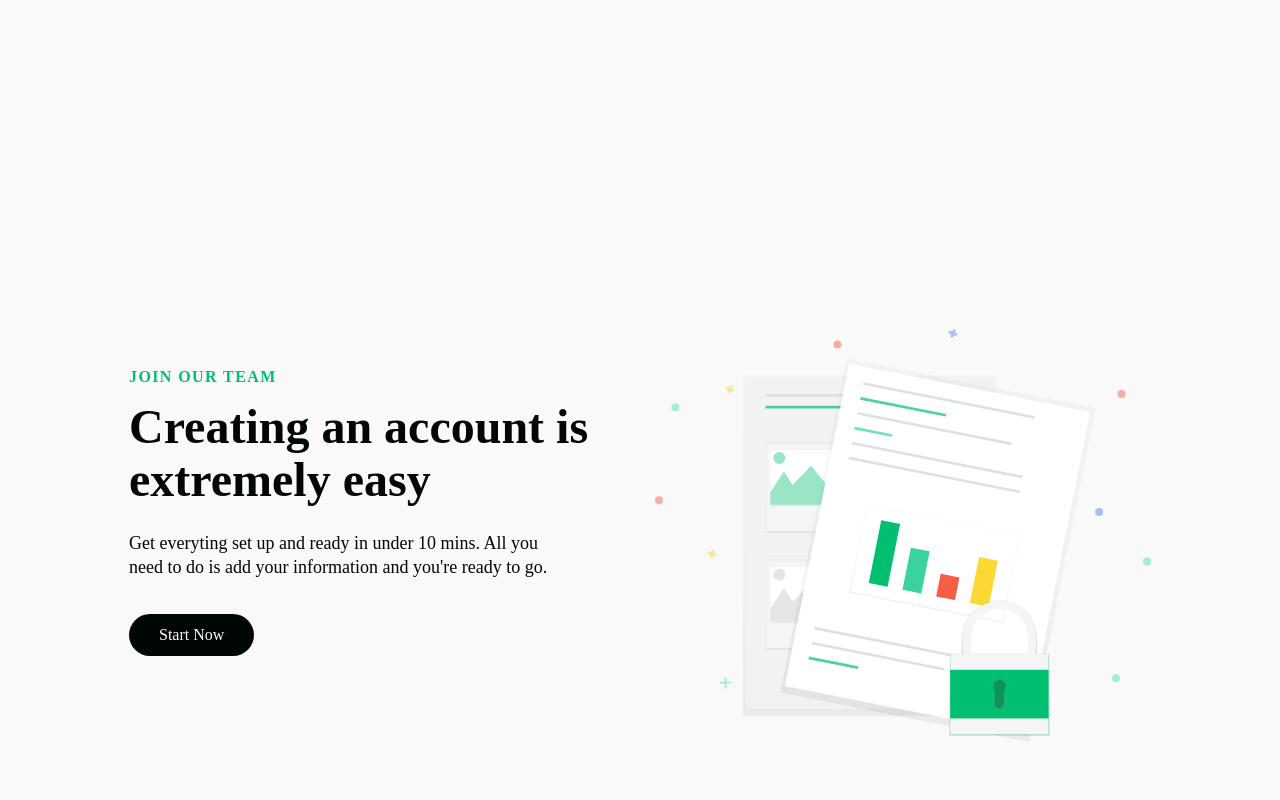
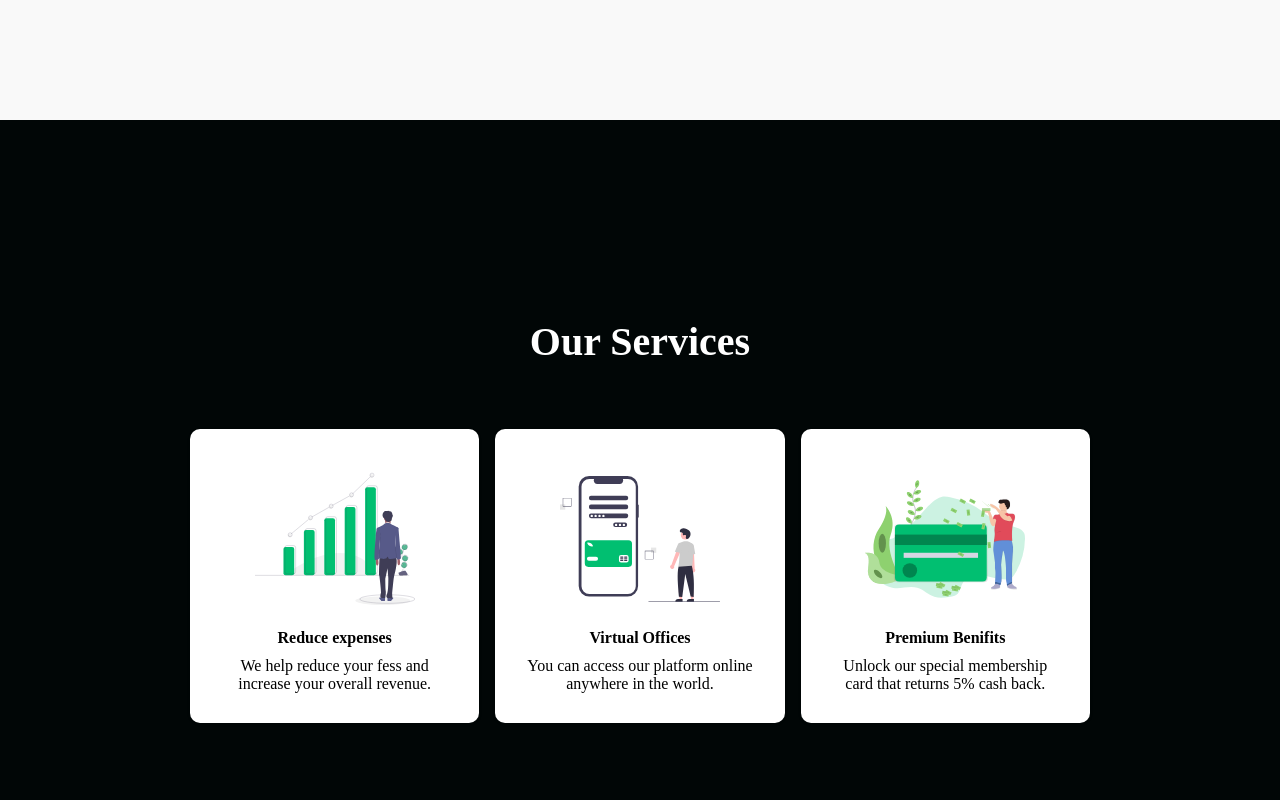
Before and after one commit to krsnachaitanya/Dolla-React-Website-Using-Styled-Components, a React (Create React App) app: page / in a window 1280 px wide. Shown: the part 2400-3200 px from the top of the page. Built offline with nearby package versions, Linux system fonts and the light colour scheme.

Commit message:
create and style services component

```diff
--- /dev/null
+++ b/src/components/services/index.jsx
@@ -0,0 +1,46 @@
+import React from "react";
+import {
+  ServicesCard,
+  ServicesContainer,
+  ServicesH1,
+  ServicesH2,
+  ServicesIcon,
+  ServicesP,
+  ServicesWrapper,
+} from "./services.styled";
+import Icon1 from "../../images/svg-3.svg";
+import Icon2 from "../../images/svg-6.svg";
+import Icon3 from "../../images/svg-5.svg";
+
+const Services = () => {
+  return (
+    <ServicesContainer id="services">
+      <ServicesH1>Our Services</ServicesH1>
+      <ServicesWrapper>
+        <ServicesCard>
+          <ServicesIcon src={Icon1} />
+          <ServicesH2>Reduce expenses</ServicesH2>
+          <ServicesP>
+            We help reduce your fess and increase your overall revenue.
+          </ServicesP>
+        </ServicesCard>
+        <ServicesCard>
+          <ServicesIcon src={Icon2} />
+          <ServicesH2>Virtual Offices</ServicesH2>
+          <ServicesP>
+            You can access our platform online anywhere in the world.
+          </ServicesP>
+        </ServicesCard>
+        <ServicesCard>
+          <ServicesIcon src={Icon3} />
+          <ServicesH2>Premium Benifits</ServicesH2>
+          <ServicesP>
+            Unlock our special membership card that returns 5% cash back.
+          </ServicesP>
+        </ServicesCard>
+      </ServicesWrapper>
+    </ServicesContainer>
+  );
+};
+
+export default Services;
--- /dev/null
+++ b/src/components/services/services.styled.js
@@ -0,0 +1,81 @@
+import styled from "styled-components";
+
+export const ServicesContainer = styled.div`
+  height: 800px;
+  display: flex;
+  flex-direction: column;
+  justify-content: center;
+  align-items: center;
+  background: #010606;
+
+  @media screen and (max-width: 768px) {
+    height: 1100px;
+  }
+
+  @media screen and (max-width: 480px) {
+    height: 1300px;
+  }
+`;
+
+export const ServicesWrapper = styled.div`
+  max-width: 1000px;
+  margin: 0 auto;
+  display: grid;
+  grid-template-columns: 1fr 1fr 1fr;
+  align-items: center;
+  grid-gap: 16px;
+  padding: 0 50px;
+
+  @media screen and (max-width: 1000px) {
+    grid-template-columns: 1fr 1fr;
+  }
+
+  @media screen and (max-width: 768px) {
+    grid-template-columns: 1fr;
+  }
+`;
+
+export const ServicesCard = styled.div`
+  background: #fff;
+  display: flex;
+  flex-direction: column;
+  justify-content: flex-start;
+  align-items: center;
+  border-radius: 10px;
+  max-height: 340px;
+  padding: 30px;
+  box-shadow: 0 1px 3px rgba(0, 0, 0, 0.2);
+  transition: all 0.2s ease-in-out;
+
+  &:hover {
+    transform: scale(1.02);
+    transition: all 0.2s ease-in-out;
+    cursor: pointer;
+  }
+`;
+
+export const ServicesIcon = styled.img`
+  height: 160px;
+  width: 160px;
+  margin-bottom: 10px;
+`;
+
+export const ServicesH1 = styled.h1`
+  font-size: 2.5rem;
+  color: #fff;
+  margin-bottom: 64px;
+
+  @media screen and (max-width: 480px) {
+    font-size: 2rem;
+  }
+`;
+
+export const ServicesH2 = styled.h2`
+  font-size: 1rem;
+  margin-bottom: 10px;
+`;
+
+export const ServicesP = styled.p`
+  font-size: 1rem;
+  text-align: center;
+`;
--- a/src/pages/home/index.jsx
+++ b/src/pages/home/index.jsx
@@ -7,6 +7,7 @@
   homeObjTwo,
 } from "../../components/info-section/data";
 import Navbar from "../../components/navbar";
+import Services from "../../components/services";
 
 const HomePage = () => {
   return (
@@ -15,6 +16,7 @@
       <HeroSection />
       <InfoSection {...homeObjOne} />
       <InfoSection {...homeObjTwo} />
+      <Services />
       <InfoSection {...homeObjThree} />
     </>
   );
```
Also changed, not shown: 1 other file (tests, documents, lock files or other folders).
